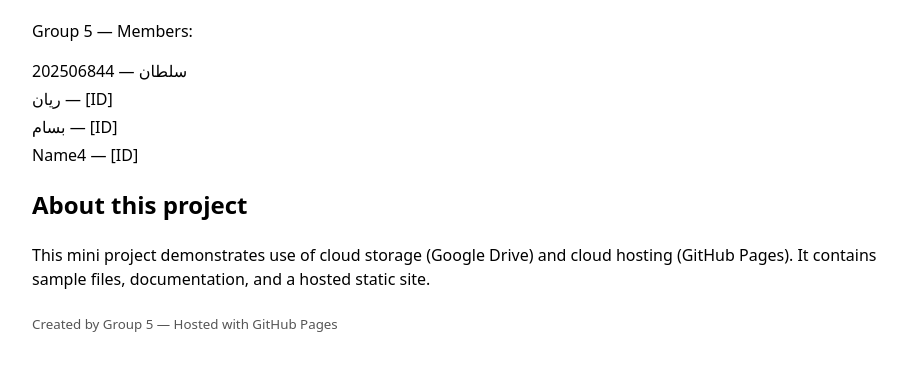
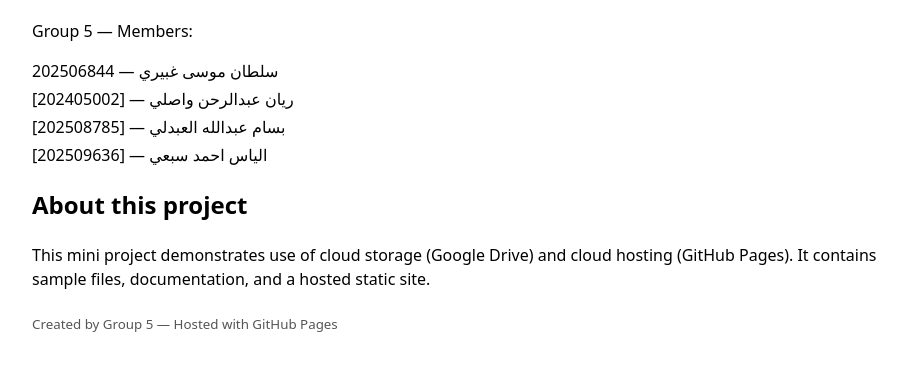
Before and after one commit to ghubyrysghubiri-ai/Group-project, a plain HTML site: page index.html in a window 1280 px wide. Shown: the part 92-462 px from the top of the page, without its empty margins (158-1065 px from the left). Drawn offline with Linux system fonts and the light colour scheme.

Commit message:
Update index.html

```diff
--- a/index.html
+++ b/index.html
@@ -20,10 +20,10 @@
     <h1>Welcome to Our Cloud Project</h1>
     <p>Group 5 — Members:</p>
     <ul class="members" aria-label="Group members">
-      <li>سلطان — 202506844</li>
-      <li>ريان — [ID]</li>
-      <li>بسام — [ID]</li>
-      <li>Name4 — [ID]</li>
+      <li>سلطان موسى غبيري — 202506844</li>
+      <li> ريان عبدالرحن واصلي — [202405002]</li>
+      <li>بسام عبدالله العبدلي — [202508785]</li>
+      <li>الياس احمد سبعي — [202509636]</li>
     </ul>
   </header>
 
```
